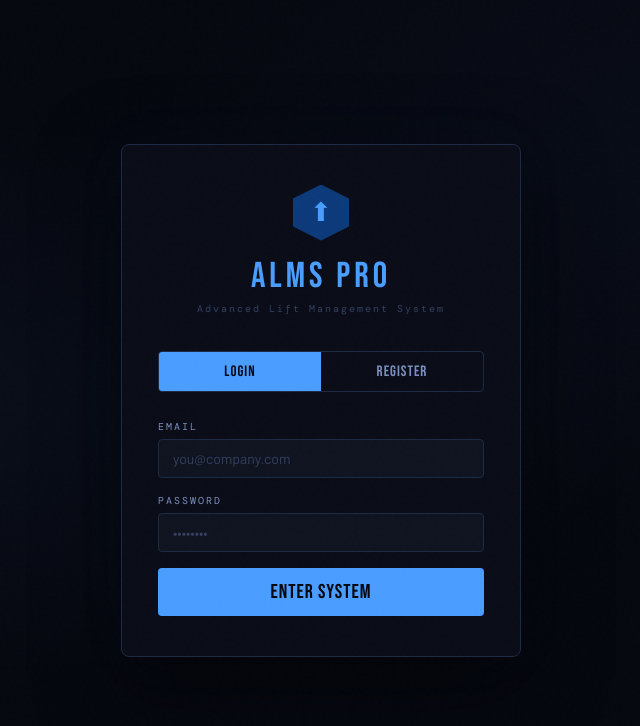
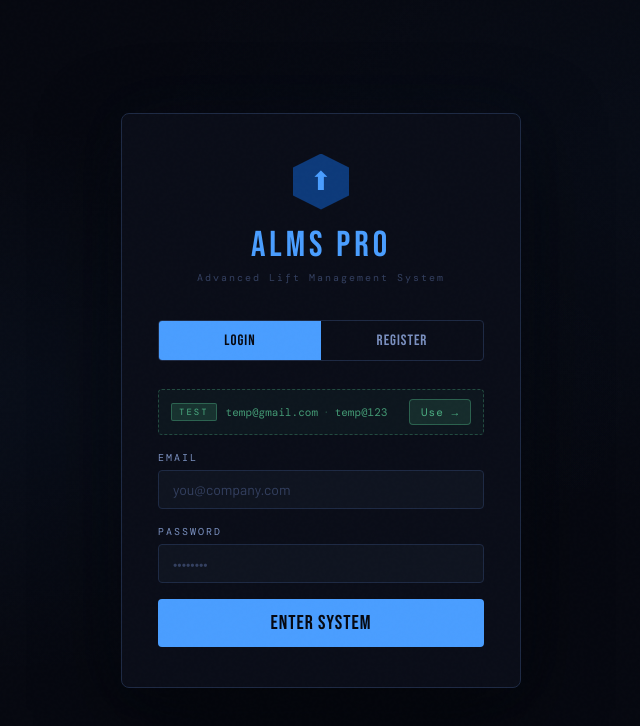
Before and after one commit to AbhishekTiwari1010/alms-pro, a React (Vite) app in the folder frontend/: page / in a window 1280 px wide. Shown: the top 726 px of the page, without its empty margins (319-959 px from the left). Built offline with nearby package versions, Linux system fonts and the light colour scheme; a web font is replaced by a local one.

Commit message:
set a temp username and password

```diff
--- a/frontend/src/App.jsx
+++ b/frontend/src/App.jsx
@@ -231,6 +231,15 @@ tr:hover td{background:var(--bg3)}
 .auth-tab{flex:1;padding:10px;background:transparent;border:none;color:var(--text2);font-family:var(--font-d);font-size:15px;letter-spacing:1px;cursor:pointer;transition:all 0.15s}
 .auth-tab.active{background:var(--blue);color:var(--bg)}
 
+/* ── TEST CREDENTIALS BANNER ── */
+.test-cred-banner{display:flex;align-items:center;justify-content:space-between;gap:10px;background:rgba(76,175,130,0.06);border:1px dashed rgba(76,175,130,0.35);border-radius:var(--r);padding:9px 12px;margin-bottom:16px}
+.test-cred-left{display:flex;align-items:center;gap:9px;min-width:0}
+.test-cred-badge{flex-shrink:0;background:rgba(76,175,130,0.18);color:var(--green);border:1px solid rgba(76,175,130,0.4);font-family:var(--font-m);font-size:9px;letter-spacing:2px;padding:2px 7px;border-radius:2px}
+.test-cred-info{font-family:var(--font-m);font-size:11px;color:var(--green);opacity:0.85;white-space:nowrap;overflow:hidden;text-overflow:ellipsis}
+.test-cred-sep{margin:0 5px;opacity:0.4}
+.test-cred-btn{flex-shrink:0;background:rgba(76,175,130,0.15);border:1px solid rgba(76,175,130,0.4);color:var(--green);font-family:var(--font-m);font-size:11px;letter-spacing:1px;padding:5px 11px;border-radius:var(--r);cursor:pointer;transition:all 0.15s}
+.test-cred-btn:hover{background:rgba(76,175,130,0.28);border-color:var(--green)}
+
 .g2{display:grid;grid-template-columns:1fr 1fr;gap:12px}
 .g3{display:grid;grid-template-columns:1fr 1fr 1fr;gap:12px}
 @media(max-width:600px){.g2,.g3{grid-template-columns:1fr}}
@@ -355,6 +364,23 @@ function AuthPage() {
           <button className={`auth-tab ${tab === "login" ? "active" : ""}`} onClick={() => setTab("login")}>Login</button>
           <button className={`auth-tab ${tab === "register" ? "active" : ""}`} onClick={() => setTab("register")}>Register</button>
         </div>
+        {tab === "login" && (
+          <div className="test-cred-banner">
+            <div className="test-cred-left">
+              <span className="test-cred-badge">TEST</span>
+              <div className="test-cred-info">
+                <span>temp@gmail.com</span>
+                <span className="test-cred-sep">·</span>
+                <span>temp@123</span>
+              </div>
+            </div>
+            <button
+              className="test-cred-btn"
+              onClick={() => setF(p => ({ ...p, email: "temp@gmail.com", password: "temp@123" }))}>
+              Use →
+            </button>
+          </div>
+        )}
         <Alert type="err" msg={err} />
         {tab === "register" && (
           <div className="g2">
```
